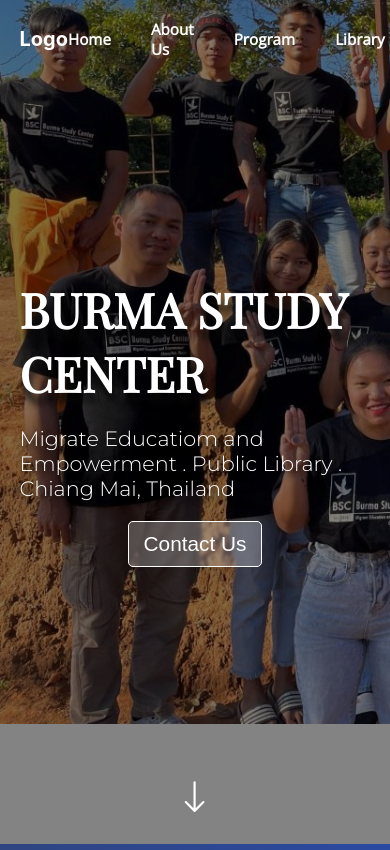
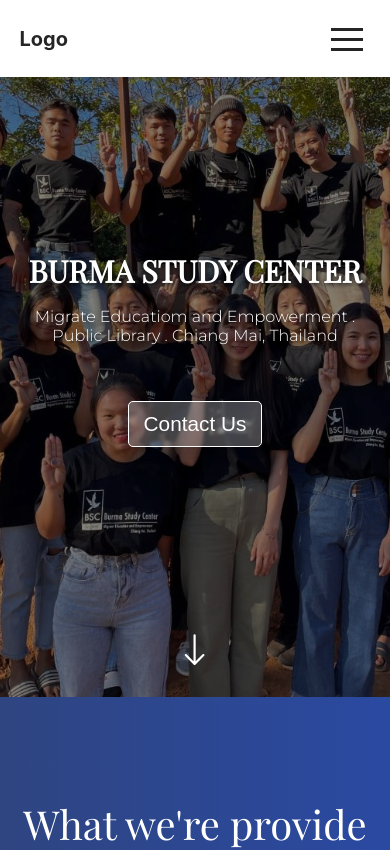
Before and after one commit to kaungmyat-Rex/burmese-study-center, a React (Create React App) app: page / in a window 390 px wide. Shown: the top 850 px of the page. Built offline with nearby package versions, Linux system fonts and the light colour scheme.

Commit message:
mobile responsive for home page

```diff
--- a/package.json
+++ b/package.json
@@ -6,6 +6,7 @@
     "@testing-library/jest-dom": "^5.16.5",
     "@testing-library/react": "^13.4.0",
     "@testing-library/user-event": "^13.5.0",
+    "hamburger-react": "^2.5.0",
     "react": "^18.2.0",
     "react-dom": "^18.2.0",
     "react-icons": "^4.8.0",
--- a/src/App.css
+++ b/src/App.css
@@ -38,7 +38,7 @@
   align-items: center;
   background-color: unset;
   transition: 300ms;
-  z-index: 2;
+  z-index: 3;
 }
 
 .nav-section-bg {
@@ -117,6 +117,9 @@
   transition: 200ms;
 }
 
+.hamburgar {
+  display: none;
+}
 /*--------
 
 
@@ -215,6 +218,23 @@
   position: absolute;
   bottom: 30px;
 }
+
+/*--------
+
+
+-----------
+
+------
+
+---------
+
+--------- provide section
+------
+
+---------
+------
+
+-------------- */
 
 .provide-section {
   display: flex;
@@ -618,3 +638,147 @@
   margin-top: 90px;
   gap: 100px;
 }
+
+@media only screen and (max-width: 600px) {
+  .nav-section {
+    background-color: #ffffff;
+  }
+
+  .nav-logo h4 {
+    color: #252525;
+  }
+
+  .nav-list {
+    display: none;
+  }
+
+  .hamburgar {
+    display: block;
+  }
+
+  .bg-section {
+    width: 100%;
+    height: unset;
+    background-position: -190px 0px;
+    padding-top: 250px;
+    padding-bottom: 250px;
+    background-attachment: unset;
+  }
+  .bg-border {
+    width: 95%;
+  }
+
+  .bg-main h4 {
+    font-size: 1.9rem;
+    text-shadow: 1px 1px 5px #080808;
+  }
+
+  .bg-main p {
+    font-size: 1rem;
+    text-align: center;
+  }
+
+  .bg-main button {
+    margin-top: 40px;
+  }
+  /*--------
+
+
+-----------
+
+------
+
+---------
+
+--------- provide section
+------
+
+---------
+------
+
+-------------- */
+
+  .provide-border {
+    width: 90%;
+  }
+
+  .provide-main {
+    flex-direction: column;
+  }
+
+  .pv-text-gp {
+    align-items: center;
+  }
+
+  .pv-text-gp p {
+    max-width: 100%;
+    text-align: center;
+  }
+
+  .pv-btn-div {
+    margin-bottom: 70px;
+  }
+
+  .provide-img img {
+    max-width: 300px;
+  }
+  /*--------
+
+
+-----------
+
+------
+
+---------
+
+--------- Event section
+------
+
+---------
+------
+
+-------------- */
+
+  .event-main {
+    flex-direction: column;
+  }
+
+  .event-two {
+    flex-direction: column;
+  }
+
+  /*--------
+
+
+-----------
+
+------
+
+---------
+
+--------- feedback-section
+------
+
+---------
+------
+
+-------------- */
+
+  .feedback-main {
+    flex-direction: column;
+  }
+
+  .testi-one {
+    margin: 30px;
+  }
+
+  .testi-one p {
+    padding: 0px 24px 0px 24px;
+  }
+
+  .feedback-btn {
+    flex-direction: column;
+    margin-top: 40px;
+    gap: 30px;
+  }
+}
--- a/src/App.js
+++ b/src/App.js
@@ -6,6 +6,7 @@
 function App() {
   const [scroll, getscroll] = useState(false);
   const [current, setcurrent] = useState(0);
+  const [openNav, setopenNav] = useState(false);
   const [prev, setprev] = useState(200);
 
   useEffect(() => {
@@ -21,7 +22,7 @@
 
   return (
     <div className="App">
-      <Home scroll={scroll} />
+      <Home scroll={scroll} openNav={openNav} setopenNav={setopenNav} />
     </div>
   );
 }
--- a/src/component/Nav.js
+++ b/src/component/Nav.js
@@ -1,6 +1,7 @@
 import React from "react";
+import { Divide as Hamburger } from "hamburger-react";
 
-const Nav = ({ scroll }) => {
+const Nav = ({ scroll, openNav, setopenNav }) => {
   return (
     <div className={`nav-section ${scroll ? "nav-section-bg" : ""}`}>
       <div className="nav-main">
@@ -16,6 +17,9 @@
           <p className="feedback">Feedbacks</p>
           <p className="donate">Donate</p>
         </div>
+        <div className="hamburgar">
+          <Hamburger color="#252525" toggle={setopenNav} toggled={openNav} />
+        </div>
       </div>
     </div>
   );
--- a/src/component/footer/Footer.css
+++ b/src/component/footer/Footer.css
@@ -152,3 +152,39 @@
   margin: 0px;
   margin-top: 30px;
 }
+
+@media only screen and (max-width: 600px) {
+  .footer-title {
+    font-size: 2rem;
+  }
+
+  .footer-menu {
+    justify-content: center;
+    font-size: 1rem;
+  }
+
+  .footer-menu p {
+    padding: 0px 20px 0px 20px;
+  }
+  .policy-covid,
+  .policy-student,
+  .policy-library,
+  .policy-contact {
+    margin: 20px;
+  }
+  .policy-covid p,
+  .policy-student p,
+  .policy-library p {
+    max-width: 400px;
+  }
+  .policy-contact p {
+    max-width: 400px;
+  }
+
+  .footer-icon2 {
+    margin-left: -5px;
+  }
+  .copyright {
+    font-size: 0.5rem;
+  }
+}
--- /dev/null
+++ b/src/component/sidenav/Sidenav.css
@@ -0,0 +1,73 @@
+.sidenav-section {
+  display: flex;
+
+  justify-content: center;
+
+  position: fixed;
+  width: 100%;
+  height: 100%;
+  top: 0px;
+  left: 0px;
+  color: white;
+  background: rgb(71, 94, 161);
+  background: linear-gradient(
+    0deg,
+    rgba(71, 94, 161, 1) 0%,
+    rgba(42, 73, 161, 1) 100%
+  );
+  clip-path: circle(0% at 90% 10%);
+
+  z-index: 2;
+  transition: 300ms ease-out;
+}
+
+.sidenav-section-show {
+  clip-path: circle(130% at 90% 10%);
+  transition: 300ms ease-in;
+}
+
+.sidenav-border {
+  width: 85%;
+}
+
+.sidenav-main {
+  display: flex;
+  flex-direction: column;
+  justify-content: center;
+  align-items: flex-start;
+
+  margin-top: 90px;
+}
+
+.sidenav-main p {
+  width: 100%;
+  display: flex;
+  flex-direction: row;
+  justify-content: flex-start;
+  align-items: center;
+  padding: 30px 0px 30px 0px;
+  margin: 0px;
+  border-bottom: 1px solid rgba(255, 255, 255, 0.3);
+  text-transform: uppercase;
+}
+
+.sidenav-main p span {
+  font-family: "Open Sans", sans-serif;
+  font-weight: 600;
+  font-size: 1rem;
+  color: white;
+  margin-left: 13px;
+}
+
+.nav-icon {
+  font-size: 1.5rem;
+}
+
+.sidenav-donate {
+  font-weight: 300;
+  border: 1px solid white;
+  padding: 10px 80px 10px 80px;
+  border-radius: 5px;
+  margin-left: 40px;
+  margin-top: 50px;
+}
--- /dev/null
+++ b/src/component/sidenav/Sidenav.js
@@ -0,0 +1,46 @@
+import React from "react";
+import "./Sidenav.css";
+import { AiOutlineHome } from "react-icons/ai";
+import { FiAlertCircle } from "react-icons/fi";
+import { RiMiniProgramLine } from "react-icons/ri";
+import { MdOutlineLibraryBooks } from "react-icons/md";
+import { AiOutlineContacts } from "react-icons/ai";
+import { MdOutlineFeedback } from "react-icons/md";
+
+const Sidenav = ({ openNav, setopenNav }) => {
+  return (
+    <div className={`sidenav-section ${openNav ? "sidenav-section-show" : ""}`}>
+      <div className="sidenav-border">
+        <div className="sidenav-main">
+          <p>
+            <AiOutlineHome className="nav-icon" />
+            <span>Home</span>
+          </p>
+          <p>
+            <FiAlertCircle className="nav-icon" />
+            <span>About Us</span>
+          </p>
+          <p>
+            <RiMiniProgramLine className="nav-icon" />
+            <span>Program</span>
+          </p>
+          <p>
+            <MdOutlineLibraryBooks className="nav-icon" />
+            <span>Library</span>
+          </p>
+          <p>
+            <AiOutlineContacts className="nav-icon" />
+            <span>Contact Us</span>
+          </p>
+          <p>
+            <MdOutlineFeedback className="nav-icon" />
+            <span>Feedbacks</span>
+          </p>
+          <h4 className="sidenav-donate">Donate Us</h4>
+        </div>
+      </div>
+    </div>
+  );
+};
+
+export default Sidenav;
--- a/src/pages/Home.js
+++ b/src/pages/Home.js
@@ -12,11 +12,15 @@
   ButtonFeedbackthree,
 } from "../component/button/ButtonFeedback";
 import Footer from "../component/footer/Footer";
-const Home = ({ scroll }) => {
+import Sidenav from "../component/sidenav/Sidenav";
+const Home = ({ scroll, openNav, setopenNav }) => {
   return (
     <>
       <div className="bg-section">
-        <Nav scroll={scroll} />
+        <Nav scroll={scroll} openNav={openNav} setopenNav={setopenNav} />
+
+        <Sidenav openNav={openNav} setopenNav={setopenNav} />
+
         <div className="bg-border">
           <div className="bg-main">
             <h4>BURMA STUDY CENTER</h4>
@@ -56,7 +60,7 @@
         </div>
       </div>
       <div className="event-section">
-        <p className="event-text">Events</p>
+        <p className="event-text">EVENTS</p>
         <h4 className="event-title">Latest campaign</h4>
         <div className="event-border">
           <div className="event-main">
@@ -107,7 +111,7 @@
       </div>
       <div className="feedback-section">
         <p className="testimontal">TESTIMONIALS</p>
-        <h4 className="feedback-title">What Our Student are Saying</h4>
+        <h4 className="feedback-title">Student Feedbacks</h4>
         <div className="feedback-border">
           <div className="feedback-main">
             <div className="testi-one">
```
Also changed, not shown: 1 other file (tests, documents, lock files or other folders).
